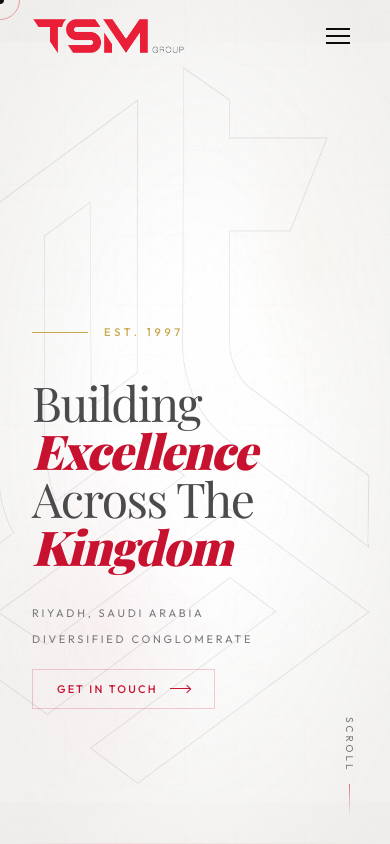
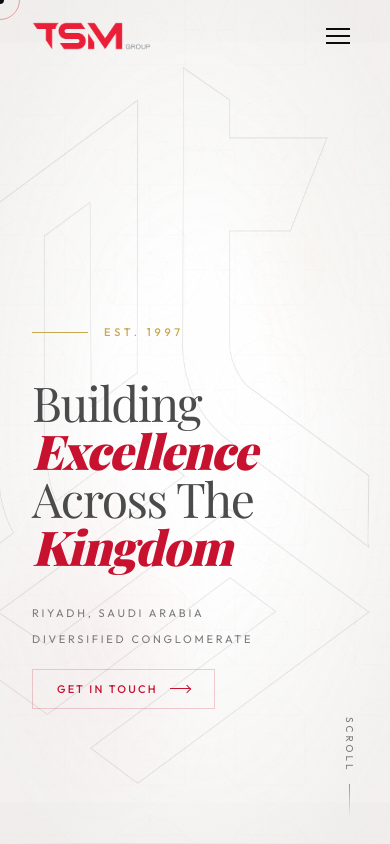
Before and after one commit to alenki/tsmgroup, a React (Vite) app: page / in a window 390 px wide. Shown: the top 844 px of the page. Built offline with nearby package versions, Linux system fonts and the light colour scheme; a web font is replaced by a local one.

Commit message:
small fix

```diff
--- a/src/components/Navbar/Navbar.module.css
+++ b/src/components/Navbar/Navbar.module.css
@@ -289,4 +289,8 @@
   .hamburger {
     display: flex;
   }
+
+  .logoImg {
+    height: 28px;
+  }
 }
```
